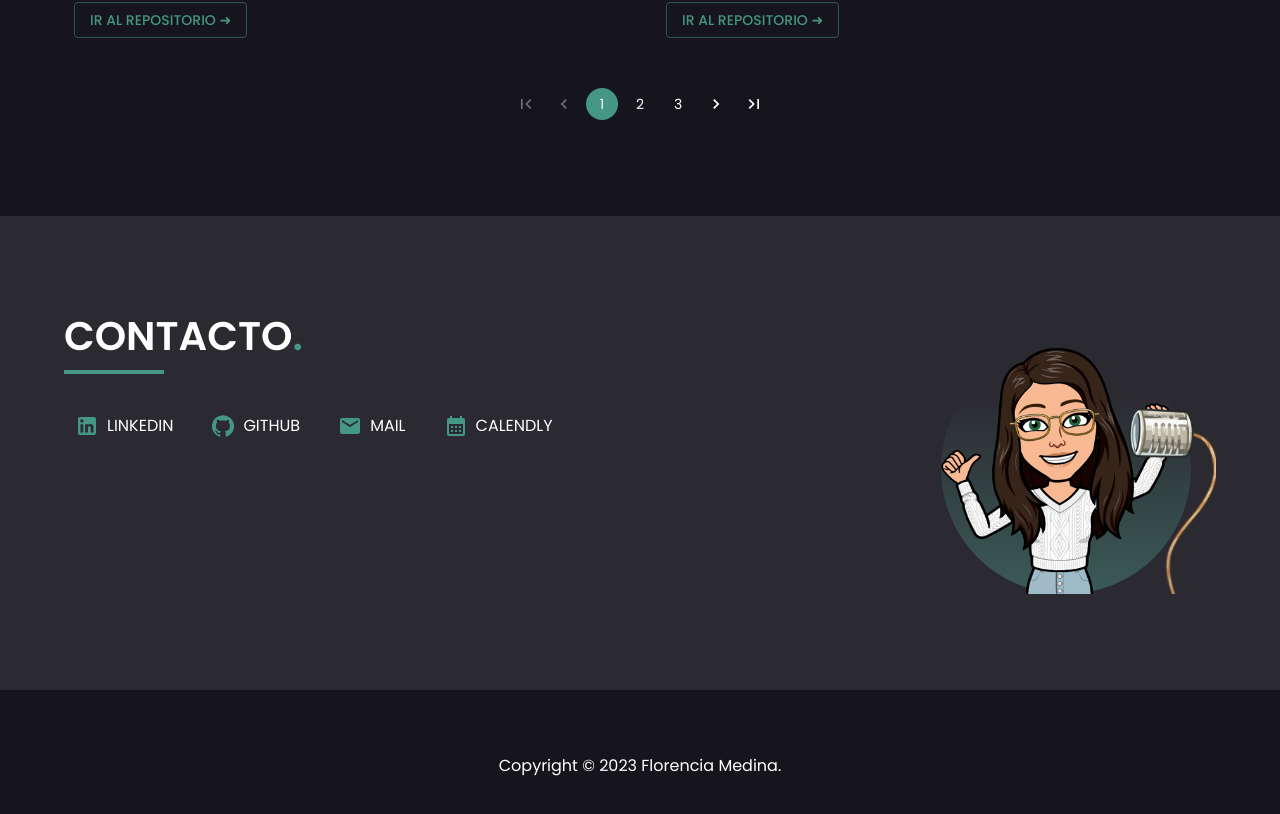
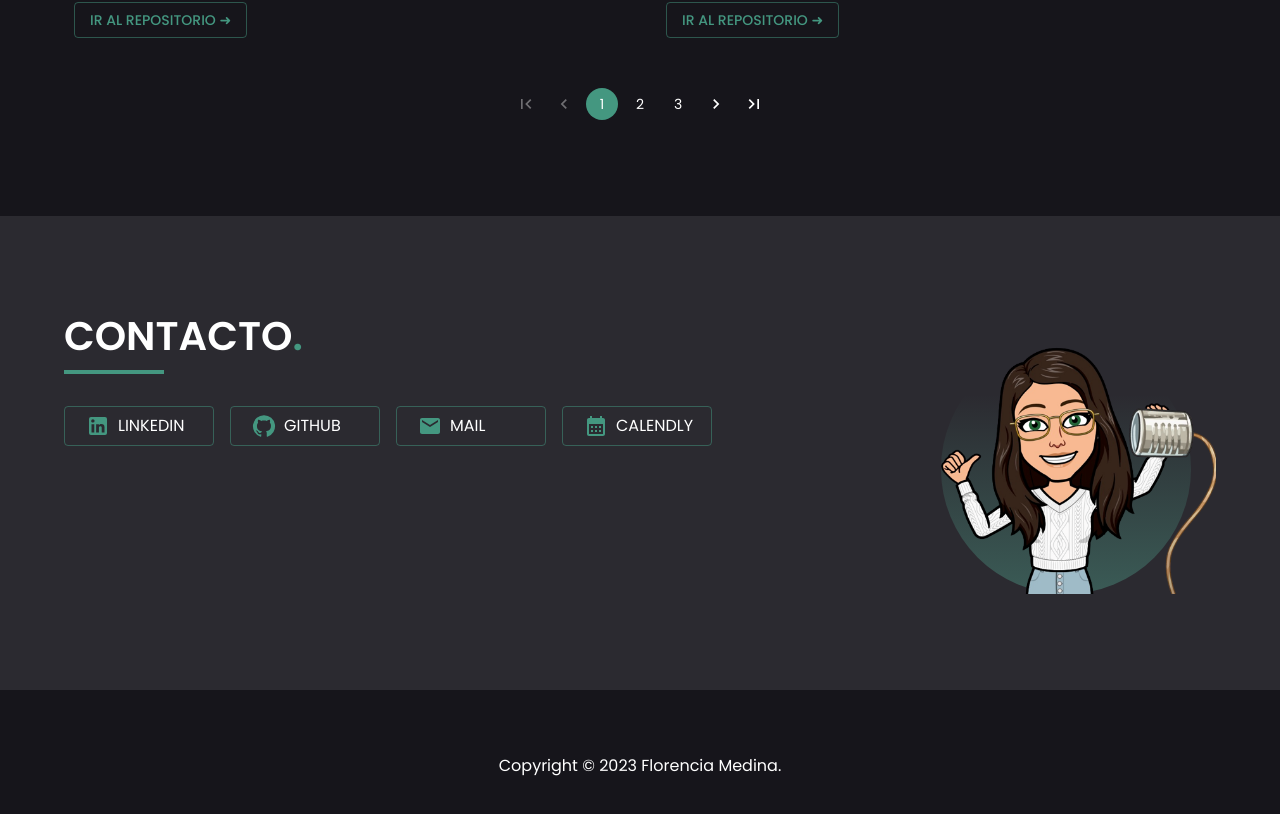
Before and after one commit to flormedinav/portfolio, a React (Create React App) app: page /home in a window 1280 px wide. Shown: the part 2832-3646 px from the top of the page. Built offline with nearby package versions, Linux system fonts and the light colour scheme.

Commit message:
Se cambiaron los botones de contacto

```diff
--- a/src/components/SectionContact/index.jsx
+++ b/src/components/SectionContact/index.jsx
@@ -36,6 +36,7 @@ const SectionContact = () => {
             sx={{
               display: "flex",
               flexWrap: "wrap",
+              justifyContent: "center",
             }}
           >
             <a
@@ -43,7 +44,17 @@ const SectionContact = () => {
               target="_back"
               style={{ textDecoration: "none" }}
             >
-              <Button size="large" sx={{ mr: "1rem" }}>
+              <Button
+                variant="outlined"
+                size="large"
+                sx={{
+                  mb: "1rem",
+                  mr: "1rem",
+                  width: "150px",
+                  display: "flex",
+                  justifyContent: "flex-start",
+                }}
+              >
                 <LinkedInIcon
                   sx={{
                     color: theme.palette.primary.main,
@@ -65,7 +76,17 @@ const SectionContact = () => {
               target="_back"
               style={{ textDecoration: "none" }}
             >
-              <Button size="large" sx={{ mr: "1rem" }}>
+              <Button
+                variant="outlined"
+                size="large"
+                sx={{
+                  mr: "1rem",
+                  width: "150px",
+                  width: "150px",
+                  display: "flex",
+                  justifyContent: "flex-start",
+                }}
+              >
                 <GitHubIcon
                   sx={{
                     color: theme.palette.primary.main,
@@ -87,7 +108,17 @@ const SectionContact = () => {
               target="_back"
               style={{ textDecoration: "none" }}
             >
-              <Button size="large" sx={{ mr: "1rem" }}>
+              <Button
+                variant="outlined"
+                size="large"
+                sx={{
+                  mr: "1rem",
+                  width: "150px",
+                  width: "150px",
+                  display: "flex",
+                  justifyContent: "flex-start",
+                }}
+              >
                 <MailIcon
                   sx={{
                     color: theme.palette.primary.main,
@@ -109,7 +140,17 @@ const SectionContact = () => {
               target="_back"
               style={{ textDecoration: "none" }}
             >
-              <Button size="large" sx={{ mr: "1rem" }}>
+              <Button
+                variant="outlined"
+                size="large"
+                sx={{
+                  mr: "1rem",
+                  width: "150px",
+                  width: "150px",
+                  display: "flex",
+                  justifyContent: "flex-start",
+                }}
+              >
                 <CalendarMonthIcon
                   sx={{
                     color: theme.palette.primary.main,
```
